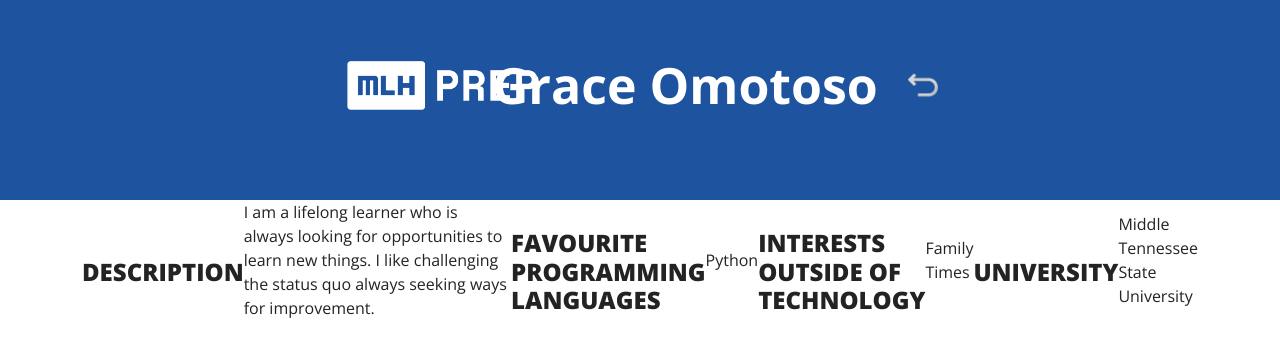
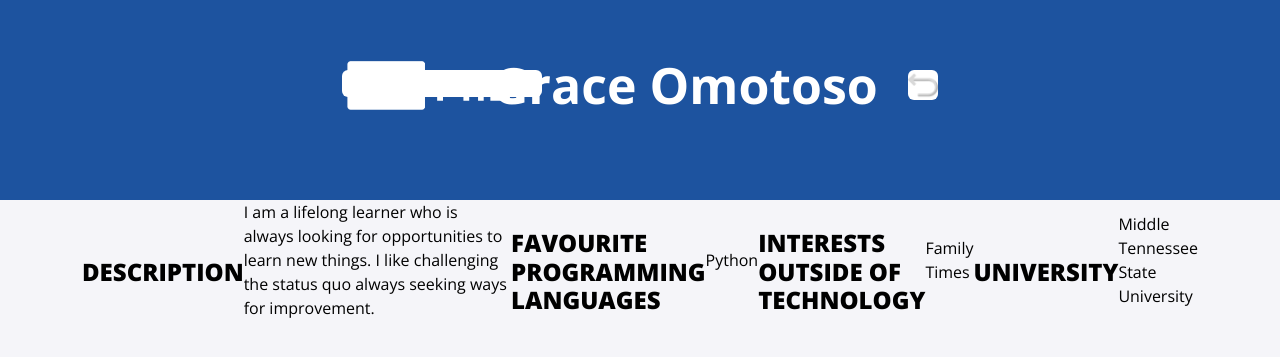
Before and after one commit to MLH-Fellowship/prep-portfolio-23.APR.PREP.2, a Jekyll site: the page built from profiles/Grace Omotoso.md, in a window 1280 px wide. Shown: the top 357 px of the page. Built offline with Jekyll 4.4.1, drawn with Linux system fonts in a browser that asks for light colours; nearby versions of some CDN libraries.

Commit message:
removed toggle from podStats branch

```diff
--- a/_includes/navbar.html
+++ b/_includes/navbar.html
@@ -15,12 +15,6 @@
         </button>
         <div class="collapse navbar-collapse" id="navbarNavAltMarkup">
             <div class="navbar-nav ms-auto">
-                <a>
-                    <div class="container">
-                        <input class="container_toggle" type="checkbox" id="switch" name="mode">
-                        <label for="switch">Toggle</label>
-                    </div>
-                </a>
                 <a class="nav-link active" aria-current="page" href="#profile">Home</a>
                 <a class="nav-link " href="#description">Team</a>
                 <a class="nav-link" href="#projects">Projects</a>
--- a/_sass/all.scss
+++ b/_sass/all.scss
@@ -4,7 +4,6 @@
 @import 'profile';
 @import 'page';
 @import "podStats";
-@import "toggle";
 
 .section .section-title {
   // background-color: #f2f2f2;
@@ -15,7 +14,7 @@
 }
 
 .section h2 {
-  color: var(--textColor);
+  color: #333;
   font-size: 1.5rem;
   font-weight: bold;
   margin-bottom: 20px;
@@ -48,7 +47,7 @@
 
 
 body {
-  background-color: var(--mainBg);
+  background-color: #f5f5f9;
   margin-bottom: 50px;
 }
 
@@ -69,7 +68,7 @@ h2 {
   flex-direction: row;
   align-items: center;
   margin: 20px 30px;
-  background-color: var(--cardBg);
+  background-color: white;
   border-radius: .375rem;
   padding: 1.5em;
   font-size: 1.2em;
@@ -93,7 +92,7 @@ h2 {
 a {
   color: var(--textColor);
   margin: 20px 30px;
-  //background-color: white;
+  background-color: white;
   border-radius: .375rem;
   // padding: 1.0em;
   font-size: 1.2em;
@@ -105,7 +104,6 @@ a {
     margin-top: 5px;
     margin: 0px;
     text-align: left;
-    color: var(--textColor);
   }
 
   .title {
@@ -122,7 +120,7 @@ a {
 
     .dates {
         font-size: small;
-        color: var(--textColor);
+        color:  #404040;
     }
 }
 
--- a/_sass/page.scss
+++ b/_sass/page.scss
@@ -14,7 +14,7 @@ h2 {
 }
 
 body {
-  background-color: var(--mainBg) !important;
+  background-color: #f5f5f9 !important;
   background-size: cover;
   width: auto !important;
   overflow-x: hidden !important;
@@ -47,36 +47,36 @@ body {
 .page h1 {
   text-align: left !important;
   font-weight: 800 !important;
-  color: var(--textColor);
+  color: black;
   margin-bottom: 0.7em;
 }
 
 .page h2 {
   text-align: left !important;
   font-weight: 800 !important;
-  color: var(--textColor);
+  color: black;
   margin-bottom: 0.5em;
 }
 
 .page h3 {
   font-weight: 600 !important;
   text-align: left !important;
-  color: var(--textColor);
+  color: black;
   font-size: 1.3rem;
 }
 
 .text-body-secondary {
-  color: var(--textColor) !important;
+  color: black !important;
 }
 
 .page h4 {
   font-weight: 600 !important;
   text-align: center !important;
-  color: var(--textColor);
+  color: black;
 }
 
 .page p {
-  color: var(--textColor);
+  color: black;
   font-weight: 500;
 }
 .page td {
--- a/_sass/toggle.scss
+++ /dev/null
@@ -1,80 +0,0 @@
-html {
-    --button: #FFBD07;
-    --mainBg: #fff;
-    --textColor: #232323;
-    --cardBg: #ffffff;
-  }
-
-  html[data-theme='dark'] {
-    --button: #7345df;
-    --mainBg: #2f2f2f;
-    --textColor: #fff;
-    --cardBg: #5f5f5f;
-  }
-
-  h1 {
-    font-family: 'Poppins', sans-serif;
-    font-weight: 300;
-    color: var(--textColor);
-  }
-
-  .leadership-board td, .leadership-board th {
-    color: var(--textColor);
-  }
-
-  .section h2 {
-    color: var(--textColor);
-  }
-
-  .info p {
-    color: var(--textColor);
-  }
-
-  input[type=checkbox] {
-    height: 0;
-    width: 0;
-    visibility: hidden;
-  }
-
-  label {
-    cursor: pointer;
-    text-indent: -9999px;
-    width: 55px;
-    height: 30px;
-    background: var(--button);
-    margin: 0 auto;
-    display: flex;
-    justify-content: center;
-    align-items: center;
-    -webkit-border-radius: 100px;
-    -moz-border-radius: 100px;
-    border-radius: 100px;
-    position: relative;
-  }
-
-  label:after {
-    content: '';
-    background: #fff;
-    width: 20px;
-    height: 20px;
-    -webkit-border-radius: 50%;
-    -moz-border-radius: 50%;
-    border-radius: 50%;
-    position: absolute;
-    top: 5px;
-    left: 4px;
-   transition: cubic-bezier(0.68, -0.55, 0.27, 01.55) 320ms;
-  }
-
-  input:checked + label {
-    background: var(--button);
-  }
-
-  input:checked + label:after {
-    left: calc(100% - 5px);
-    -webkit-transform: translateX(-100%);
-    -moz-transform: translateX(-100%);
-    -ms-transform: translateX(-100%);
-    -o-transform: translateX(-100%);
-    transform: translateX(-100%);
-  }
--- a/index.html
+++ b/index.html
@@ -16,5 +16,4 @@
     {% include projects.html %}
 </body>
 <script src="/assets/js/stats.js"></script>
-<script src="/assets/js/toggle.js"></script>
 </html>
```
Also changed, not shown: assets/js/toggle.js (deleted, +0 -17 lines).
